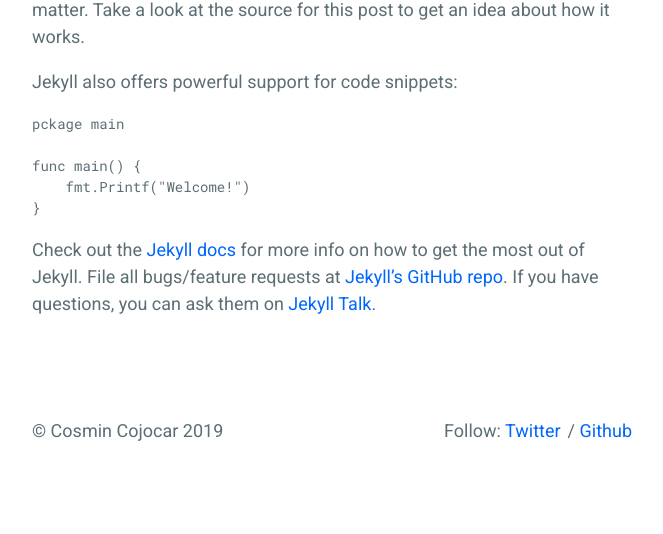
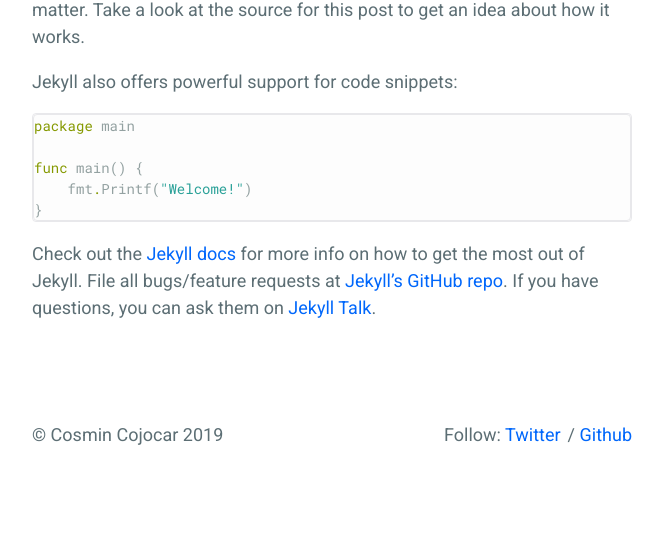
Before and after one commit to ccojocar/ccojocar.github.io, a Jekyll site: the page built from _posts/2019-05-03-welcome.markdown, in a window 1280 px wide. Shown: the part 527-1061 px from the top of the page, without its empty margins (308-971 px from the left). Built offline with Jekyll 4.4.1, drawn with Linux system fonts in a browser that asks for light colours.

Commit message:
Fix code snippet

````diff
--- a/_posts/2019-05-03-welcome.markdown
+++ b/_posts/2019-05-03-welcome.markdown
@@ -10,8 +10,8 @@ To add new posts, simply add a file in the `_posts` directory that follows the c
 
 Jekyll also offers powerful support for code snippets:
 
-```Go
-pckage main
+```go
+package main
 
 func main() {
     fmt.Printf("Welcome!")
````
